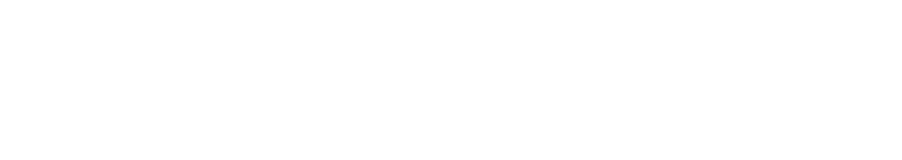
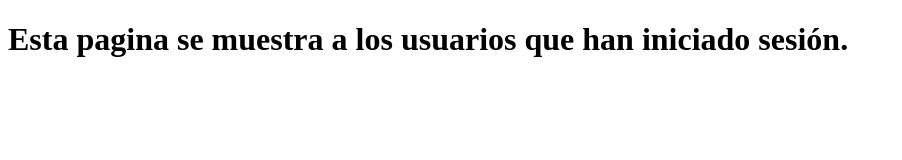
Before and after one commit to 4GeeksAcademy/devAbreu-pt-62-hello-world, a plain HTML site: page index2.html in a window 1280 px wide. Shown: the whole page, without its empty margins (0-902 px from the left). Drawn offline with Linux system fonts and the light colour scheme.

Commit message:
:art: Vista para usuario logueado

```diff
--- a/index2.html
+++ b/index2.html
@@ -4,11 +4,11 @@
 <head>
     <meta charset="UTF-8">
     <meta name="viewport" content="width=device-width, initial-scale=1.0">
-    <title>Document</title>
+    <title>Secundario - Usuario logueado</title>
 </head>
 
 <body>
-
+    <h1>Esta pagina se muestra a los usuarios que han iniciado sesión.</h1>
 </body>
 
 </html>
```
